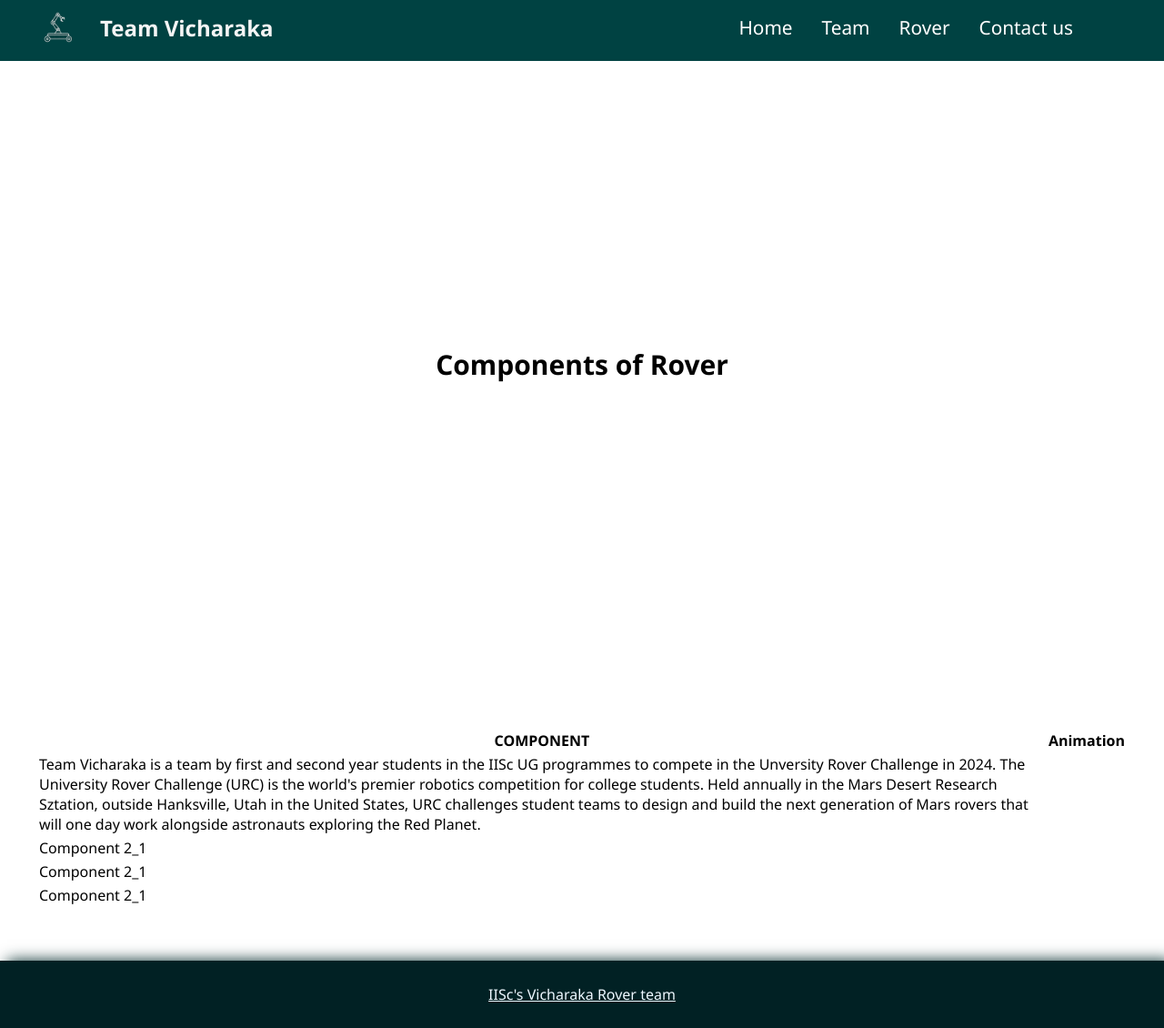
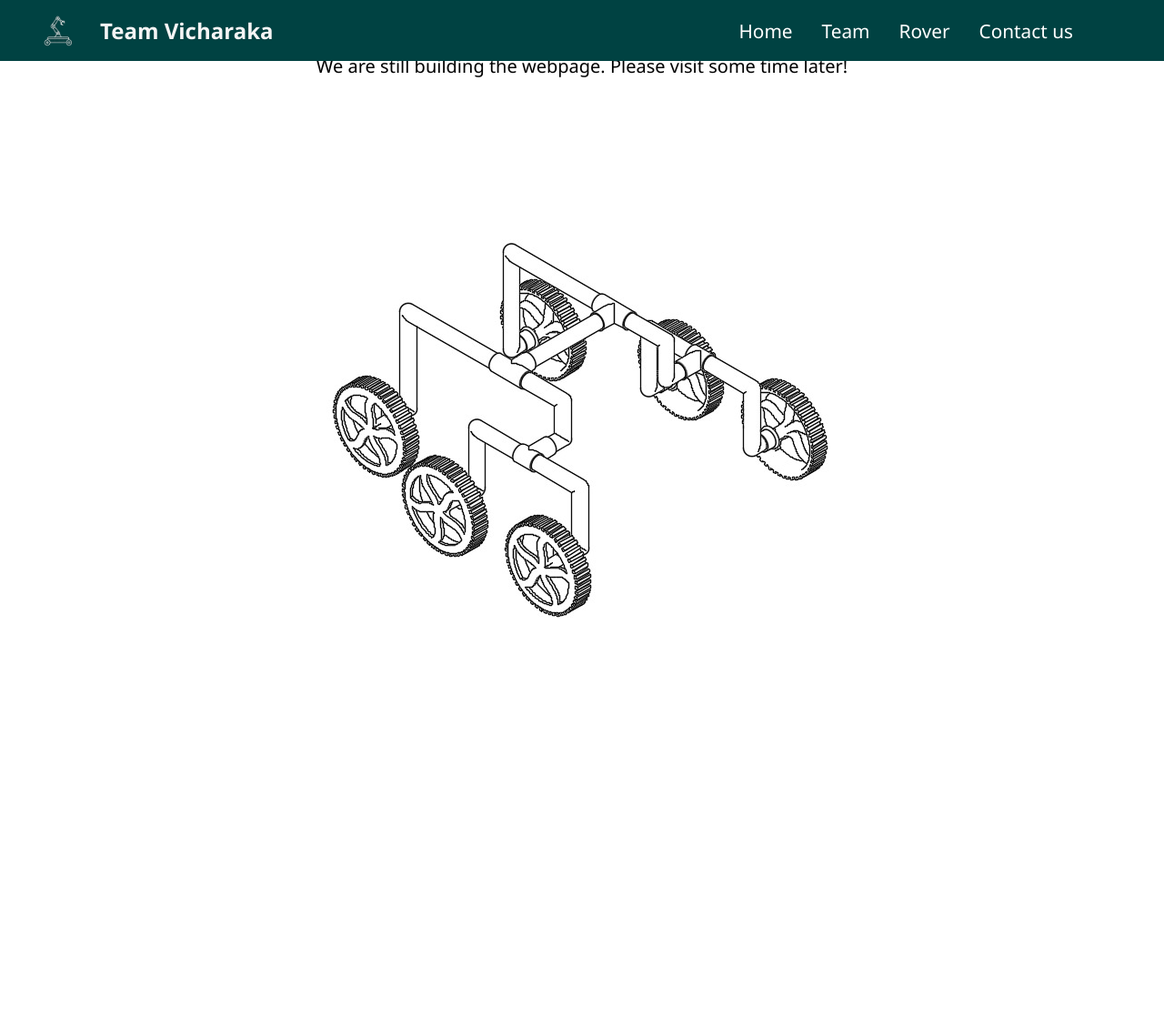
Before and after one commit to Team-VicharakaIISc/Team-VicharakaIISc.github.io, a plain HTML site: page pages/rover.html in a window 1280 px wide. Shown: the whole page at 91% size. After the commit the page ends 800 px from the top, so only its background shows below. Drawn offline with Linux system fonts and the light colour scheme; some packages are replaced by stand-ins of ours; a script that the page names is missing.

Commit message:
Update rover.html

```diff
--- a/pages/rover.html
+++ b/pages/rover.html
@@ -7,59 +7,37 @@
   <title>Vicharaka Rover - home webpage</title>
   <link rel="stylesheet" href="../css/common.css">
   <link rel="stylesheet" href="../css/rover.css">
-    <script src="../js/header-footer.js"></script>
+  <script src="./js/header-footer.js"></script>
 </head>
 
 <body>
   <header>
-    <header-component> </header-component>
+    <div class="header-main">
+        <img src="../img/logo-symbol-white-256.png" class="vicharaka_logo" width="50px">
+        <h2 class="header-text">Team Vicharaka</h2>
+        <div class="menu-icon" id="menu-icon">
+            <div class="bar"></div>
+            <div class="bar"></div>
+            <div class="bar"></div>
+        </div>
+        <ul class="menu" id="menu">
+          <li><a href="../index.html">Home</a></li>
+          <li><a href="team.html">Team</a></li>
+          <li><a href="rover.html">Rover</a></li>
+          <li><a href="../index.html#contact">Contact us</a></li>
+        </ul>
+    </div>
   </header>
   <div class="title-text">
-    <h2>Components of Rover</h2>
+    <p>We are still building the webpage.
+        Please visit some time later!</p>
+    <div class="img"><img src="../img/bluerover.jpg"></div>
     </div>
   <main>
-    <table id="table">
-        <thead>
-            <tr>
-                <th scope="col">COMPONENT</th>
-                <th>Animation</th>
-            </tr>
-        </thead>
-        <tbody>
-            <tr>
-                <td>Team Vicharaka is a team by first and second year students in the IISc UG programmes to compete in the Unversity Rover Challenge in 2024. The University Rover Challenge (URC) is the world's premier robotics competition for college students. Held annually in the Mars Desert Research Sztation, outside Hanksville, Utah in the United States, URC challenges student teams to design and build the next generation of Mars rovers that will one day work alongside astronauts exploring the Red Planet.</td>
-                <td><model-viewer camera-controls touch-action="pan-y" auto-rotate  alt="A 3D model " src="../img/rover/component2_1.glb"></model-viewer></td>
-            </tr>
-            <tr>
-                <td>Component 2_1</td>
-                <td></td>
-            </tr>
-                        <tr>
-                <td>Component 2_1</td>
-                <td></td>
-            </tr>
-            <tr>
-                <td>Component 2_1</td>
-                <td></td>
-            </tr>
-            <tr>
-                <td></td>
-                <td></td>
-            </tr>
-            <tr>
-                <td></td>
-                <td></td>
-            </tr>
-        </tbody>
-    </table>
-</main>
-  <footer>
-    <footer-component></footer-component>
-  </footer>
+
+
   <script src="../js/common.js"></script>
   <script src="../js/index.js"></script>
-    <!-- Import the component -->
-<script type="module" src="https://ajax.googleapis.com/ajax/libs/model-viewer/3.3.0/model-viewer.min.js"></script>
 </body>
 
 </html>
```
Lines whose indentation alone changed are shown as unchanged.
